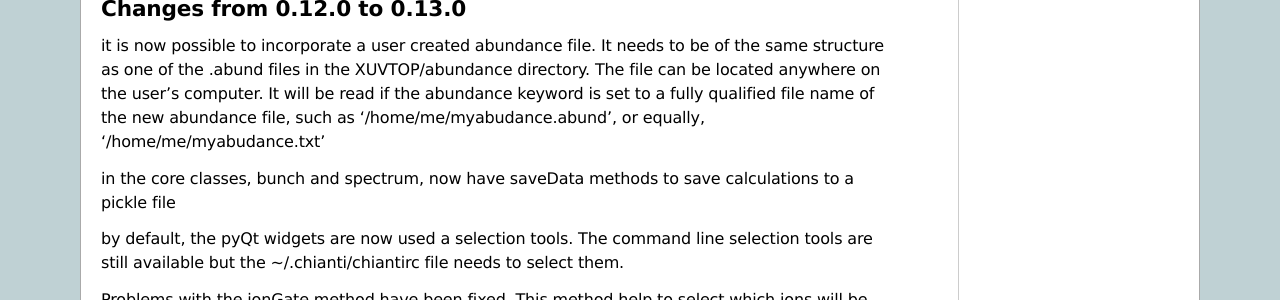
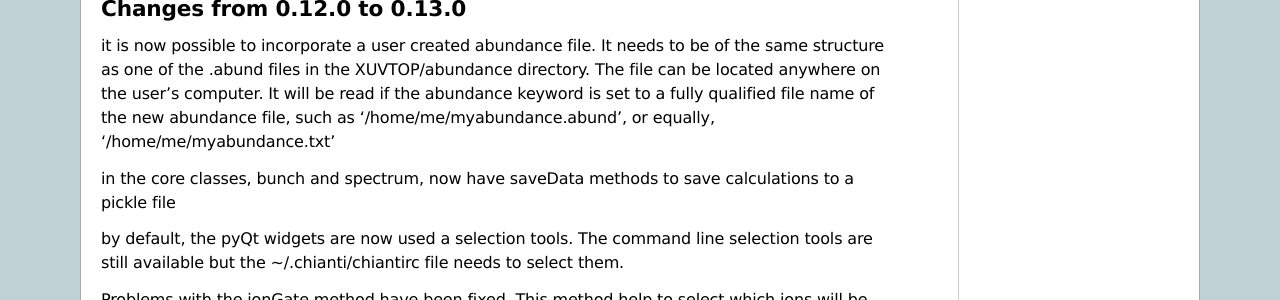
Before and after one commit to chianti-atomic/ChiantiPy, a Sphinx documentation site: the page built from docs/source/changelog.rst, in a window 1280 px wide and 900 px high. Shown: the part 279-579 px from the top of the window. Built offline with Sphinx 7.4.7, drawn with Linux system fonts in a browser that asks for light colours.

Commit message:
fix spelling

```diff
--- a/docs/source/changelog.rst
+++ b/docs/source/changelog.rst
@@ -6,7 +6,7 @@ Changelog
 Changes from 0.12.0 to 0.13.0
 =============================
 
-it is now possible to incorporate a user created abundance file.  It needs to be of the same structure as one of the .abund files in the XUVTOP/abundance directory.  The file can be located anywhere on the user's computer.  It will be read if the abundance keyword is set to a fully qualified file name of the new abundance file, such as '/home/me/myabudance.abund', or equally, '/home/me/myabudance.txt'
+it is now possible to incorporate a user created abundance file.  It needs to be of the same structure as one of the .abund files in the XUVTOP/abundance directory.  The file can be located anywhere on the user's computer.  It will be read if the abundance keyword is set to a fully qualified file name of the new abundance file, such as '/home/me/myabundance.abund', or equally, '/home/me/myabundance.txt'
 
 in the core classes, bunch and spectrum, now have saveData methods to save calculations to a pickle file
 
```
